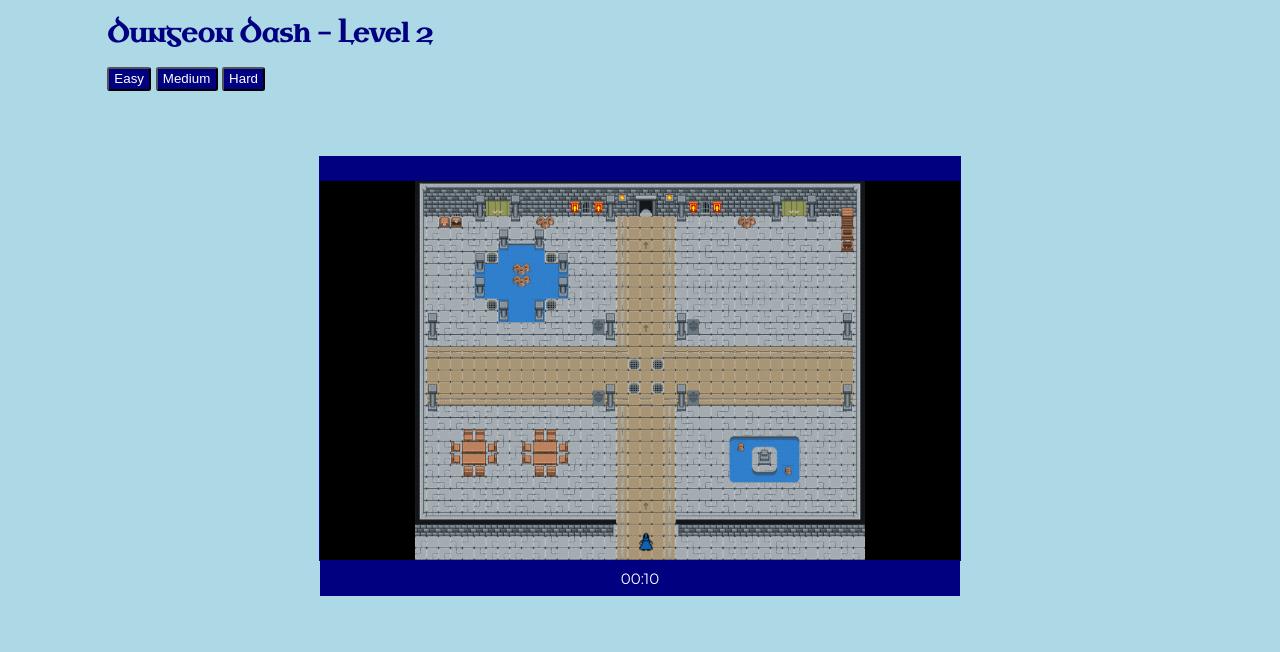
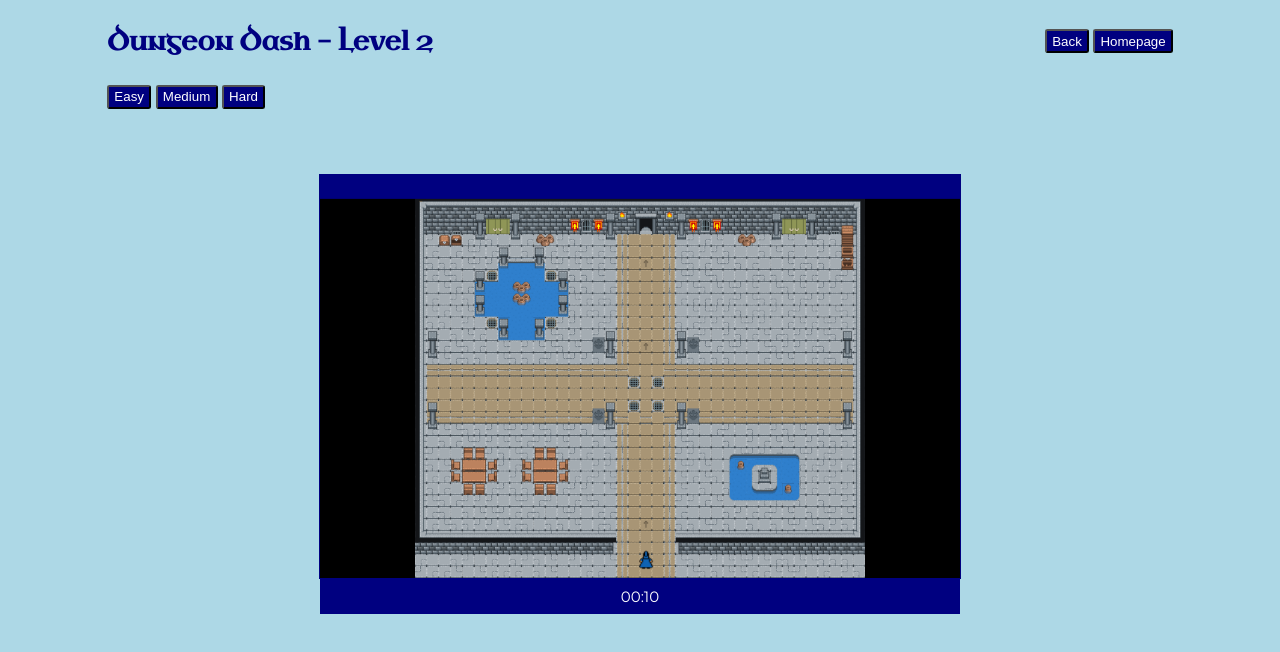
Before and after one commit to EmonSur/2D-Client-Side-Game, a plain HTML site: page level2.html in a window 1280 px wide. Drawn offline with Linux system fonts and the light colour scheme.

Commit message:
Update level2.html

```diff
--- a/level2.html
+++ b/level2.html
@@ -7,7 +7,11 @@
 	<link href="https://fonts.googleapis.com/css?family=Uncial+Antiqua&display=swap" rel="stylesheet">
 </head>
 <body>
-	<h1>Dungeon Dash - Level 2</h1>
+    <div id="header">
+        <h1>Dungeon Dash - Level 2</h1>
+	<button onclick="goBack()" id="back-button">Back</button>
+	<button id="homepage-button">Homepage</button>
+    </div>
         <div id="difficulties">
                 <button id="easy-button">Easy</button>
                 <button id="medium-button">Medium</button>
```
